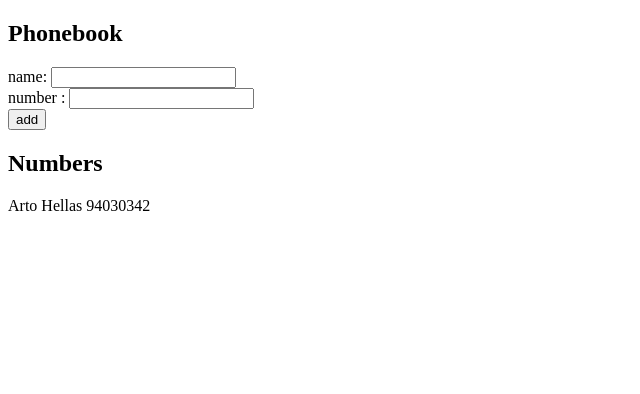
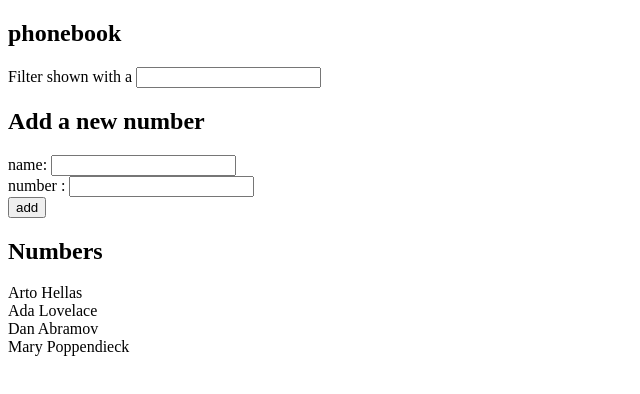
Before and after one commit to OzIheb/phonebook-react, a React (Vite) app: page / in a window 1280 px wide. Shown: the top 394 px of the page, without its empty margins (0-640 px from the left). Built offline with nearby package versions, Linux system fonts and the light colour scheme.

Commit message:
Add filter functionality

```diff
--- a/src/App.jsx
+++ b/src/App.jsx
@@ -2,7 +2,10 @@
 
 const App = () => {
   const [persons, setPersons] = useState([
-    { name: "Arto Hellas", num: "94030342" },
+    { name: "Arto Hellas", number: "040-123456", id: 1 },
+    { name: "Ada Lovelace", number: "39-44-5323523", id: 2 },
+    { name: "Dan Abramov", number: "12-43-234345", id: 3 },
+    { name: "Mary Poppendieck", number: "39-23-6423122", id: 4 },
   ]);
   const [newName, setNewName] = useState("");
   const [newNum, setNewNum] = useState("");
@@ -44,9 +47,23 @@
     setNewNum(event.target.value);
   };
 
+  const filter = (event) => {
+    const query = event.target.value;
+    let filteredList = [...persons];
+    console.log("the list is ", filteredList);
+    filteredList = filteredList.filter((person) => {
+      return person.name.toLowerCase().indexOf(query.toLowerCase()) !== -1;
+    });
+    setPersons(filteredList);
+  };
+
   return (
     <div>
-      <h2>Phonebook</h2>
+      <h2>phonebook</h2>
+      <div>
+        Filter shown with a <input type="text" onChange={filter} />
+      </div>
+      <h2>Add a new number</h2>
       <form onSubmit={addPerson}>
         <div>
           name: <input value={newName} onChange={updatePersons} />{" "}
```
